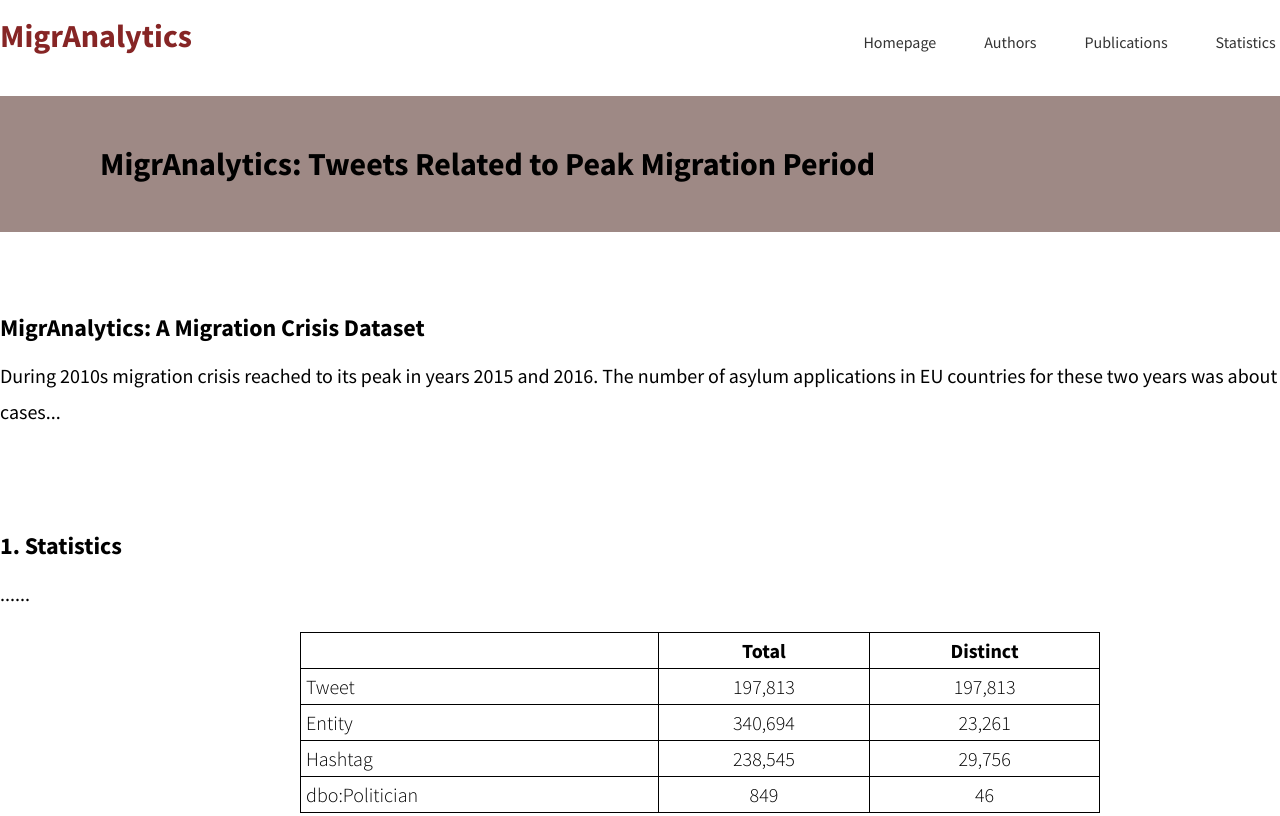
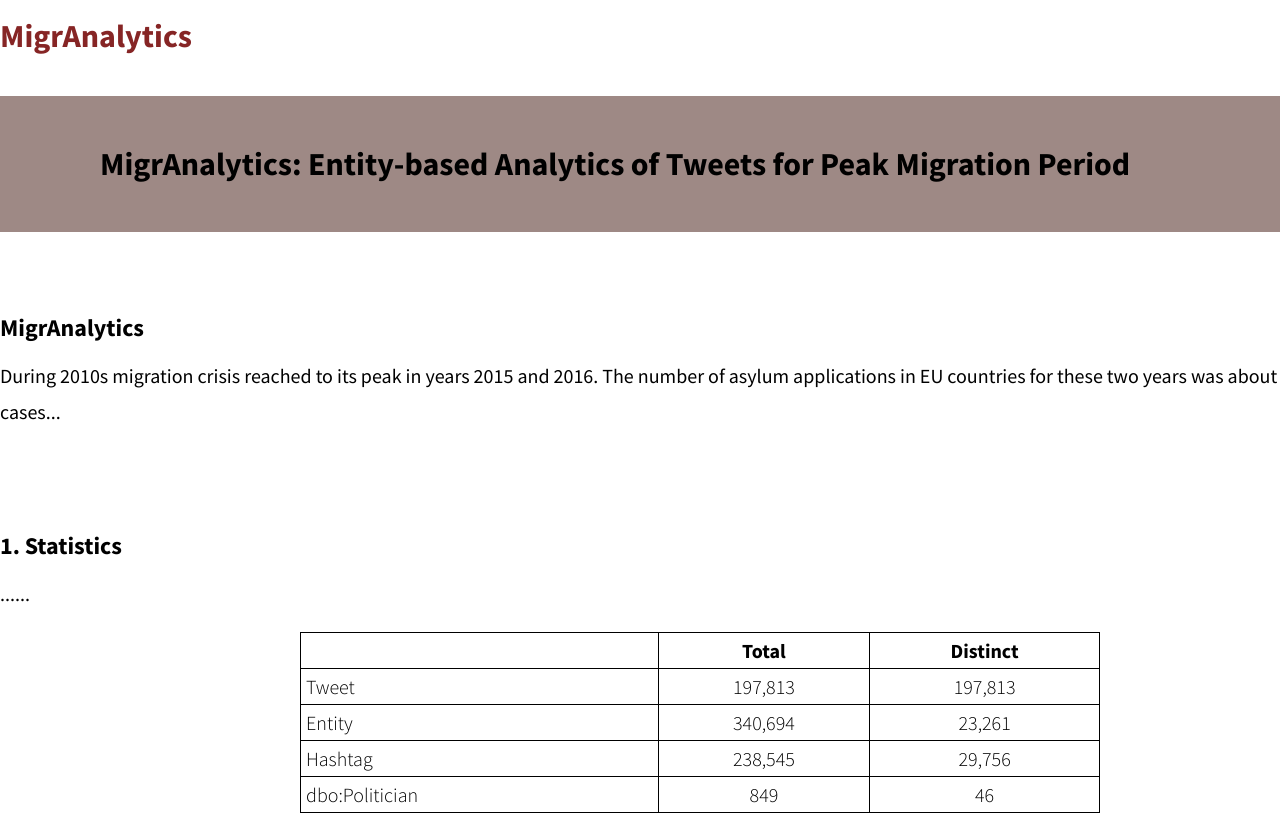
Before and after one commit to Za-Re/MigrationTweets, a plain HTML site: page index.html in a window 1280 px wide. Shown: the top 816 px of the page. Drawn offline with Linux system fonts and the light colour scheme.

Commit message:
Update index.html

```diff
--- a/index.html
+++ b/index.html
@@ -45,7 +45,7 @@ th, td {
 	<div id="logo">
 		<h1><a href="#">MigrAnalytics</a></h1>
 	</div>
-	<div id="menu">
+	<!--<div id="menu">
 		<ul>
 			<li><a href="#" accesskey="1" title="">Homepage</a></li>
 			<li><a href="#" accesskey="2" title="">Authors</a></li>
@@ -53,15 +53,15 @@ th, td {
 			<li><a href="#" accesskey="4" title="">Statistics</a></li>
 			<li><a href="#" accesskey="5" title="">Contact</a></li>
 		</ul>
-	</div>
+	</div>-->
 </div>
 <div id="banner-wrapper">
-	<h1 id="websiteTitle">MigrAnalytics: Tweets Related to Peak Migration Period</h1>
+	<h1 id="websiteTitle">MigrAnalytics: Entity-based Analytics of Tweets for Peak Migration Period</h1>
 </div>
 <div id="page" class="container">
 
 	<div>
-		<h2 class="section">MigrAnalytics: A Migration Crisis Dataset</h2>
+		<h2 class="section">MigrAnalytics</h2>
 		<p class="explanations">During 2010s migration crisis reached to its peak in years 2015 and 2016. The number of asylum applications in EU countries for these two years was about 1.3 million cases...
 		</p>
 	</div>
```
